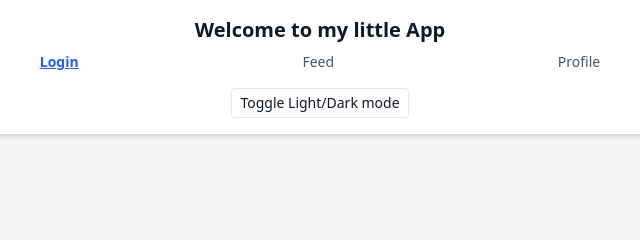
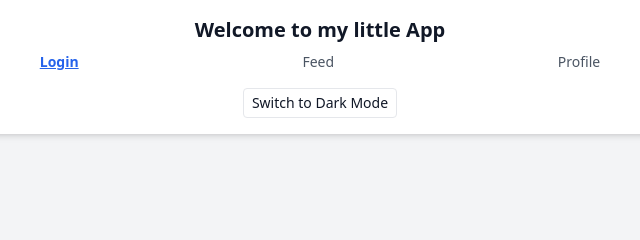
Before and after one commit to remylian/CA-css-frameworks, a website with bundled scripts: page index.html in a window 1280 px wide. Shown: the top 240 px of the page, 320-960 px from the left. Built offline with nearby package versions, Linux system fonts and the light colour scheme.

Commit message:
added dark mode persistance and improved accessibility.

```diff
--- a/JS/main.js
+++ b/JS/main.js
@@ -4,6 +4,8 @@ import { initFormValidation } from "./formValidation.js";
 document.addEventListener("DOMContentLoaded", () => {
   initThemeToggle();
 
+  // Only run validation on pages that actually have the form
+  if (document.getElementById("authForm")) {
     initFormValidation(
       [
         { inputId: "email", errorId: "emailError" },
@@ -12,4 +14,5 @@ document.addEventListener("DOMContentLoaded", () => {
       "authForm",
       "formError",
     );
+  }
 });
--- /dev/null
+++ b/JS/theme.js
@@ -0,0 +1,25 @@
+const STORAGE_KEY = "theme";
+
+/** @returns {"dark"|"light"} */
+export function getPreferredTheme() {
+  const saved = localStorage.getItem(STORAGE_KEY);
+  if (saved === "dark" || saved === "light") return saved;
+
+  const prefersDark = window.matchMedia?.("(prefers-color-scheme: dark)")?.matches;
+  return prefersDark ? "dark" : "light";
+}
+
+/** @param {"dark"|"light"} theme */
+export function applyTheme(theme) {
+  const isDark = theme === "dark";
+  document.documentElement.classList.toggle("dark", isDark);
+  localStorage.setItem(STORAGE_KEY, theme);
+}
+
+/** @returns {"dark"|"light"} */
+export function toggleTheme() {
+  const isDarkNow = document.documentElement.classList.contains("dark");
+  const next = isDarkNow ? "light" : "dark";
+  applyTheme(next);
+  return next;
+}
--- a/JS/toggleTheme.js
+++ b/JS/toggleTheme.js
@@ -1,9 +1,21 @@
-// /js/toggleTheme.js
+import { applyTheme, getPreferredTheme, toggleTheme } from "./theme.js";
+
 export function initThemeToggle(buttonId = "toggleTheme") {
   const btn = document.getElementById(buttonId);
   if (!btn) return;
 
+  const syncButton = (theme) => {
+    const isDark = theme === "dark";
+    btn.setAttribute("aria-pressed", String(isDark));
+    btn.textContent = isDark ? "Switch to Light Mode" : "Switch to Dark Mode";
+  };
+
+  const initial = getPreferredTheme();
+  applyTheme(initial);
+  syncButton(initial);
+
   btn.addEventListener("click", () => {
-    document.documentElement.classList.toggle("dark");
+    const next = toggleTheme();
+    syncButton(next);
   });
 }
--- a/index.html
+++ b/index.html
@@ -39,11 +39,12 @@
           >
         </nav>
         <button
-          id="toggleTheme"
-          class="mx-auto mt-4 block rounded border px-2 py-1 text-sm dark:bg-gray-700"
-        >
-          Toggle Light/Dark mode
-        </button>
+  id="toggleTheme"
+  aria-pressed="false"
+  class="mx-auto mt-4 block rounded border px-2 py-1 text-sm dark:bg-gray-700"
+>
+  Toggle theme
+</button>
       </div>
     </header>
 
```
Also changed, not shown: feed/index.html (+7 -6 lines), profile/index.html (+6 -5 lines). Lines whose indentation alone changed are shown as unchanged.
